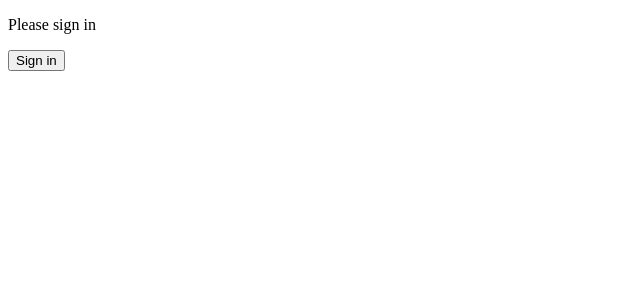
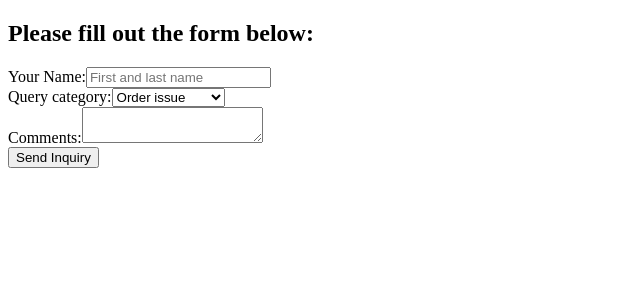
Before and after one commit to markohautala/React-practice-12, a React (Create React App) app in the folder my-app/: page / in a window 1280 px wide. Shown: the top 300 px of the page, without its empty margins (0-640 px from the left). Built offline with nearby package versions, Linux system fonts and the light colour scheme.

Commit message:
Controlled forms

```diff
--- a/my-app/src/App.js
+++ b/my-app/src/App.js
@@ -1,9 +1,10 @@
-import MethodsAsPropsParent from "./components/MethodsAsPropsParent";
+import MethodsAsPropsParent from "./components/ControlledForms";
+import ControlledForms from "./components/ControlledForms";
 
 function App() {
   return (
     <div>
-      <MethodsAsPropsParent />
+      <ControlledForms />
     </div>
   );
 }
--- /dev/null
+++ b/my-app/src/components/ControlledForms.jsx
@@ -0,0 +1,68 @@
+import React, { useState } from 'react';
+
+export default function ControlledForms() {
+    // Using useState hooks to handle form values
+    const [formData, setFormData] = useState({
+        name: '',
+        category: 'order',
+        comments: ''
+    });
+
+    // Unified handleChange function for all input fields
+    const handleChange = (e) => {
+        const { name, value } = e.target;
+        setFormData((prevData) => ({
+            ...prevData,
+            [name]: value
+        }));
+    };
+
+    // Submit handler to log form data
+    const handleSubmit = (e) => {
+        e.preventDefault();
+        console.log(formData);
+    };
+
+    return (
+        <div>
+            <h2>Please fill out the form below:</h2>
+
+            <form onSubmit={handleSubmit}>
+                <div>
+                    <label htmlFor="id-name">Your Name:</label>
+                    <input
+                        id="id-name"
+                        name="name"
+                        type="text"
+                        placeholder="First and last name"
+                        value={formData.name}
+                        onChange={handleChange}
+                    />
+                </div>
+                <div>
+                    <label htmlFor="id-category">Query category:</label>
+                    <select
+                        id="id-category"
+                        name="category"
+                        value={formData.category}
+                        onChange={handleChange}
+                    >
+                        <option value="website">Website issue</option>
+                        <option value="order">Order issue</option>
+                        <option value="general">General inquiry</option>
+                    </select>
+                </div>
+                <div>
+                    <label htmlFor="id-comments">Comments:</label>
+                    <textarea
+                        id="id-comments"
+                        name="comments"
+                        value={formData.comments}
+                        onChange={handleChange}
+                    />
+                </div>
+                <input type="submit" value="Send Inquiry" />
+            </form>
+        </div>
+    );
+}
--- a/my-app/src/components/MethodsAsPropsParent.jsx
+++ /dev/null
@@ -1,48 +0,0 @@
-import React, { Component } from "react";
-import MethodsAsPropsChild from "./MethodsAsPropsChild";
-
-class MethodsAsPropsParent extends Component {
-  constructor(props) {
-    super(props);
-    this.state = {
-      isLoggedIn: false,
-    };
-    console.log("MethodsAsPropsParent constructor");
-  }
-
-  handleSignIn = () => {
-    this.setState({
-      isLoggedIn: true,
-    });
-    console.log(this);
-  };
-
-  handleSignOut = () => {
-    this.setState({
-      isLoggedIn: false,
-    });
-    console.log(this);
-  };
-
-  // single method that handles both SignIn and SignOut
-  toggleIsLoggedIn = () => {
-    this.setState((prevState) => ({
-      isLoggedIn: !prevState.isLoggedIn,
-    }));
-  };
-
-  render() {
-    console.log("MethodsAsPropsParent rendermethod");
-    return (
-      <div>
-        <MethodsAsPropsChild
-          isLoggedIn={this.state.isLoggedIn}
-          handleSignIn={this.handleSignIn}
-          handleSignOut={this.handleSignOut}
-        />
-      </div>
-    );
-  }
-}
-
-export default MethodsAsPropsParent;
```
